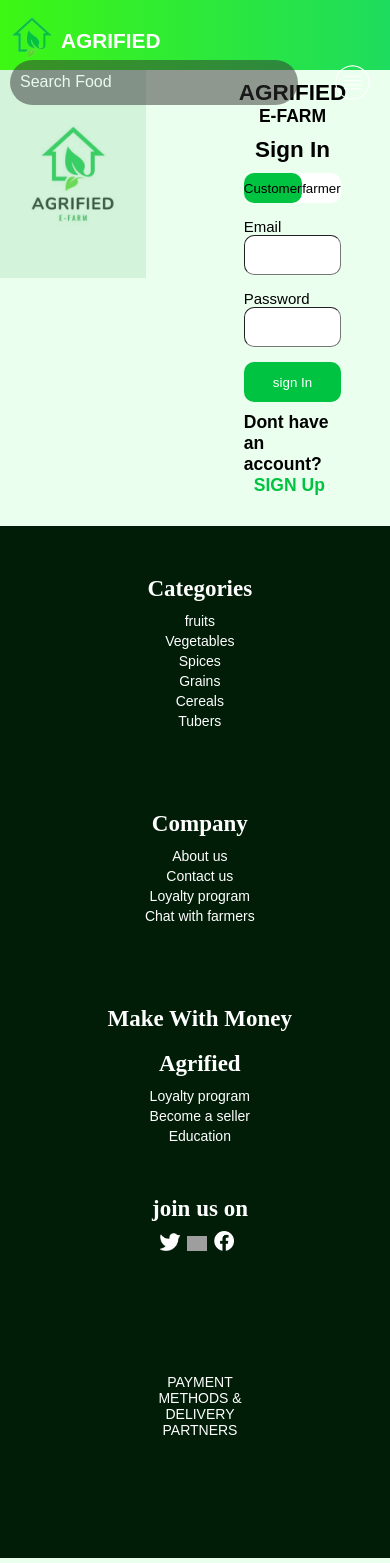
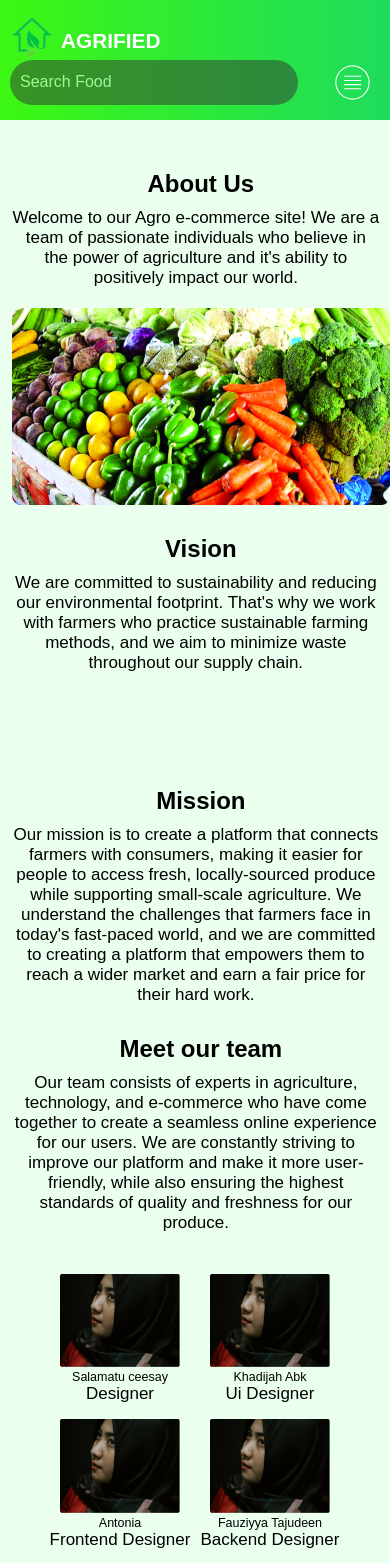
Before and after one commit to Ephraimiyanda/e-commerce-web-app, a React (Vite) app: page /AboutUs in a window 390 px wide. Shown: the top 1563 px of the page. Built offline with nearby package versions, Linux system fonts and the light colour scheme; grey boxes are pictures that could not be loaded.

Commit message:
new commit

```diff
--- /dev/null
+++ b/src/Aboutus.css
@@ -0,0 +1,111 @@
+.container {
+    margin-top: 30px;
+    max-width: 100%;
+    padding-left: 3%;
+    display: flex;
+    gap: 50px;
+    justify-content: center;
+}
+.about-container p{
+    padding: 0px;
+padding-right: 10px;
+}
+.footer h4{
+    text-decoration: underline;
+    text-align: center;
+}
+
+.first-half{
+    width: 40%;
+    display: flex;
+    flex-direction: column;
+    align-content: center;
+}
+.second-half{
+    width: 40%;
+    display: flex;
+    flex-direction: column;
+    align-content: center;
+    gap: 150px;
+    transform: translateY(3rem);
+}
+
+
+.fruit{
+    width:100%;
+    height: 200px;
+}
+.footer{
+    display: flex;
+    flex-wrap: wrap;
+    justify-content:center;
+    margin-top: 90px;
+
+
+}
+.people{
+    width:80%;
+}
+.team{
+    width: 150px;
+    text-align: center;
+    font-size: smaller;
+    margin-top: 15px;
+}
+.team p{
+    padding: 0px;
+}
+.class1 h4,.class2 h4,.class3 h4,.class4 h4{
+font-size: x-large;
+margin-top: 10px;
+margin-bottom: 10px;
+}
+@media (max-width:800px) {
+    .container{
+        display:grid ;
+        flex-direction: row;
+        text-align: center;
+    }
+    .fruit{
+        width:70%;
+        height: 50%;
+    }
+    .first-half{
+    flex-wrap: wrap;
+    justify-content: center;
+        flex-direction: unset;
+        width: 100%;
+        gap: 20px;
+    }
+    .second-half{
+        transform: translateY(4rem);
+        gap: 0px;
+        flex-wrap: wrap;
+        justify-content: center;
+         flex-direction: unset;
+        width: 100%;
+        gap: 20px;
+    }
+}
+@media (max-width:550px) {
+    .container{
+        margin-top: 50px;
+    }
+    .second-half{
+        flex-direction: column;
+        align-content: center;
+        justify-content: center;
+        width: 100%;
+        text-align: center;
+    }
+    footer{
+        display: flex;
+        flex-wrap: wrap;
+        justify-content: space-between;
+     }
+
+.fruit{
+    width:100%;
+    height: 40%;
+}
+}
--- /dev/null
+++ b/src/about.jsx
@@ -0,0 +1,55 @@
+import blackman from "/images/blackman.jpg"
+import rectangle from "/images/people/rectangle 38.png"
+function AboutUs(){
+    return(
+      <div className="about-container">
+ <div class="container">
+
+<div class="first-half">
+    <div class="class1">
+        <h4>About Us</h4>
+        <p>Welcome to our Agro e-commerce site! We are a team of passionate individuals who believe in the power of agriculture and it's ability to positively impact our world. </p>
+    </div>
+    <img class="fruit" src="./images/Rectangle 46.png" alt=""></img>
+        <div class="class2">
+            <h4>  Vision</h4>
+            <p> We are committed to sustainability and reducing our environmental footprint. That's why we work with farmers who practice sustainable farming methods, and we aim to minimize waste throughout our supply chain. </p>
+        </div>
+    </div>
+
+
+<div class="second-half">
+    <div class="class3">
+        <h4> Mission</h4>
+        <p> Our mission is to create a platform that connects farmers with consumers, making it easier for people to access fresh, locally-sourced produce while supporting small-scale agriculture. We understand the challenges that farmers face in today's fast-paced world, and we are committed to creating a platform that empowers them to reach a wider market and earn a fair price for their hard work. </p>
+    </div>
+
+    <div class="class4">
+        <h4>Meet our team</h4>
+        <p> Our team consists of experts in agriculture, technology, and e-commerce who have come together to create a seamless online experience for our users. We are constantly striving to improve our platform and make it more user-friendly, while also ensuring the highest standards of quality and freshness for our produce. </p>
+    </div>
+
+</div>
+
+
+
+
+
+
+</div>
+
+<div className="footer">
+
+<div class="team "> <img class="people" src={rectangle} alt=""></img><span>Salamatu ceesay</span><p>Designer</p></div>
+    <div class="team "><img class="people" src={rectangle}  alt=""></img><span>Khadijah Abk </span><p>Ui Designer</p></div>
+    <div class="team "> <img class="people" src={rectangle}  alt=""></img><span>Antonia  </span><p>Frontend Designer</p></div>
+    <div class="team "><img class="people" src= {rectangle} alt=""></img><span>Fauziyya Tajudeen </span><p>Backend Designer</p></div>
+    <div class="team "> <img class="people" src={rectangle}  alt=""></img><span>Chiamaka </span><p>Frontend Designer</p></div>
+    <div class="team "><img class="people" src={rectangle} alt=""></img><span>Ephraim</span><p>Frontend Designer</p></div>
+
+</div>
+
+      </div>
+
+    )}
+    export default AboutUs;
--- a/src/app-component.jsx
+++ b/src/app-component.jsx
@@ -8,6 +8,7 @@ import { useState } from "react";
 import ProductOpen from "./product-components/productOpen";
 import Login from "./login-signup/login";
 import SignUp from "./login-signup/sign-up";
+import AboutUs from "./about";
 function App(){
     const [cartItems, setCartItems]=useState([]);
     const addToCart = (product)=>{
@@ -24,10 +25,12 @@ return(
 <Router>
 <Nav />
         <Switch>
+
         <Route exact path="/Homepage" component={MainContent} />
         <Route path="/cart" component={Cart}/>
        <Route path="/product/:id" component={ProductOpen}></Route>
        <Route path="/signUp" component={SignUp}></Route>
+       <Route path="/AboutUs" component={AboutUs}></Route>
        <Route path="/" component={Login}></Route>
         </Switch>
         <Footer/>
--- a/src/index.css
+++ b/src/index.css
@@ -853,7 +853,9 @@ padding: 0px;
 
 
 @media (max-width:555px) {
-
+.nav{
+height: max-content;
+}
 
    .quick-links{
     gap: 20px;
@@ -869,6 +871,10 @@ padding: 0px;
     padding-top: 10px;
     padding-bottom: 16px;
     margin-top: -24px;
+  transform: translateY(128px);
+  width: 100%;
+  margin-left: -10px;
+
   }
   .header--text h1{
       font-size:  26px;
@@ -941,7 +947,7 @@ padding: 0px;
   width: 100%;
  }
  p{
-  padding: 20;
+  padding: 20px;
 font-size: 17px;
   text-align: center;
  }
@@ -955,6 +961,7 @@ font-size: 17px;
   display: flex;
   flex-direction: column;
 }
+
 .social-media{
   margin-right:  7px;
 }
--- a/src/main.jsx
+++ b/src/main.jsx
@@ -1,6 +1,7 @@
 import React from 'react'
 import ReactDOM from 'react-dom/client'
 import './index.css'
+import "./Aboutus.css"
 import App from './app-component'
 
 
--- a/src/nav.jsx
+++ b/src/nav.jsx
@@ -23,7 +23,7 @@ function Nav(){
             }} src={option} alt="" width="35px"></img>
              <div className={toggle ? "quick-links show": "quick-links"}>
                 <Link to="/Homepage" className={toggle ? "links appear": "links"} >Shop</Link>
-                <a className={toggle ? "links appear": "links"} href="./Aboutus.html">About us</a>
+                <Link to="/AboutUs" className={toggle ? "links appear": "links"} >About us</Link>
                 <Link to="/cart"   className={toggle ? "links appear": "links"}>Cart</Link>
                 <a className={toggle ? "links appear": "links"} href="/#">My profile</a>
             </div>
```
Also changed, not shown: src/data.json (+8 -0 lines), src/profile/profile.jsx (added, +7 -0 lines).
